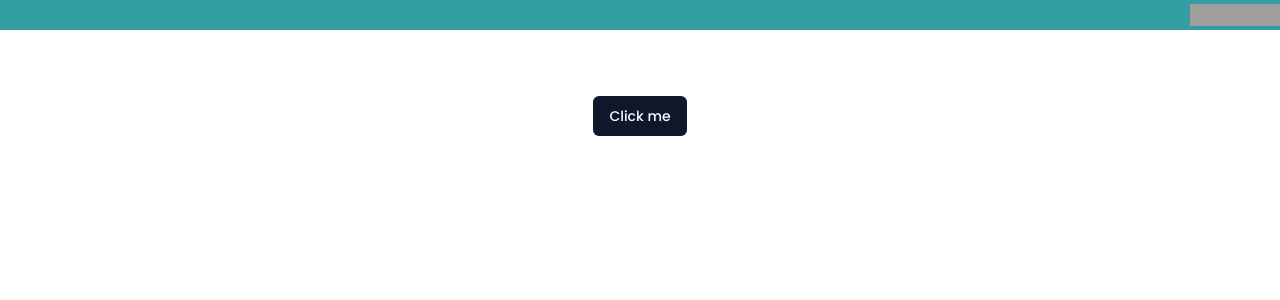
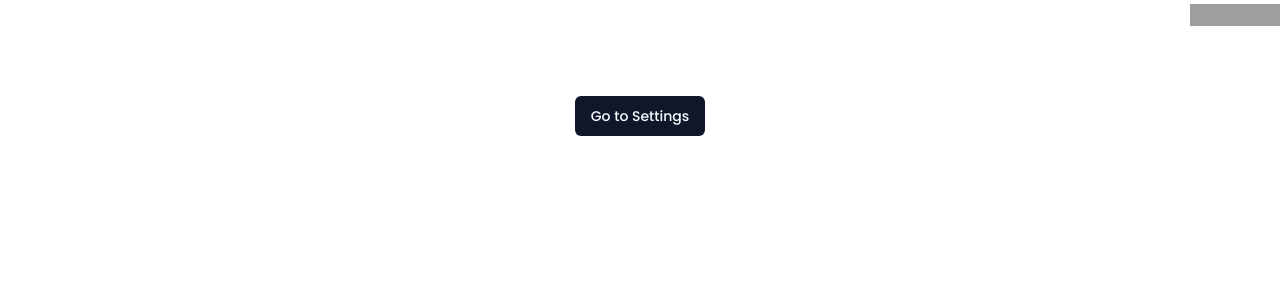
Before and after one commit to palsarip/pdc-dashboard-app, a Next.js app: page / in a window 1280 px wide. Shown: the top 300 px of the page. Built offline with nearby package versions, Linux system fonts and the light colour scheme; grey boxes are pictures that could not be loaded.

Commit message:
feat: adding more codes

```diff
--- a/app/globals.css
+++ b/app/globals.css
@@ -2,9 +2,10 @@
 @tailwind components;
 @tailwind utilities;
 
+@layer base {
   .titlebar {
     height: 30px;
-  background: #329ea3;
+    background: var(--background);
     user-select: none;
     display: flex;
     justify-content: flex-end;
@@ -24,7 +25,6 @@
     background: #5bbec3;
   }
 
-@layer base {
   :root {
     --background: 0 0% 100%;
     --foreground: 222.2 84% 4.9%;
--- a/app/page.tsx
+++ b/app/page.tsx
@@ -12,7 +12,9 @@ export default function Home() {
     <>
       <Layout>
         <main className="flex min-h-screen flex-col items-center justify-between p-24">
-          <Button onClick={() => router.push("/settings")}>Click me</Button>
+          <Button onClick={() => router.push("/settings")}>
+            Go to Settings
+          </Button>
         </main>
       </Layout>
     </>
--- a/app/settings/page.tsx
+++ b/app/settings/page.tsx
@@ -3,6 +3,8 @@
 import * as React from "react";
 
 import { useRouter } from "next/navigation";
+
+import Layout from "@/components/layouts/Layout";
 
 import { MoonIcon, SunIcon } from "@radix-ui/react-icons";
 import { useTheme } from "next-themes";
@@ -20,8 +22,10 @@ export default function ModeToggle() {
   const router = useRouter();
 
   return (
+    <>
+      <Layout>
         <div className="flex min-h-screen flex-col items-center justify-between p-24">
-      <Button onClick={() => router.push("/")}>Click me</Button>
+          <Button onClick={() => router.push("/")}>Go to Dashboard</Button>
           <DropdownMenu>
             <DropdownMenuTrigger asChild>
               <Button variant="outline" size="icon">
@@ -43,5 +47,7 @@ export default function ModeToggle() {
             </DropdownMenuContent>
           </DropdownMenu>
         </div>
+      </Layout>
+    </>
   );
 }
```
Also changed, not shown: package.json (+10 -10 lines), src-tauri/tauri.conf.json (+6 -2 lines), 1 other file (tests, documents, lock files or other folders). Lines whose indentation alone changed are shown as unchanged.
